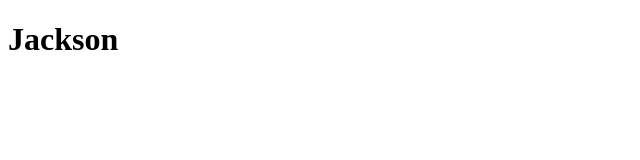
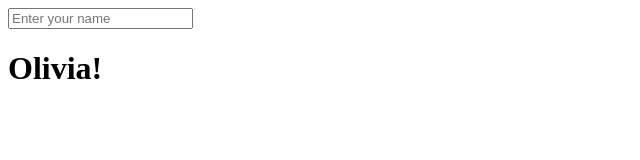
Before and after one commit to Kiro705/angular-project, a website: page index.html in a window 1280 px wide. Shown: the whole page, without its empty margins (0-640 px from the left). Drawn offline with nearby package versions, Linux system fonts and the light colour scheme.

Commit message:
changed name to object

```diff
--- a/components/classifieds.ctr.js
+++ b/components/classifieds.ctr.js
@@ -4,6 +4,9 @@
     angular
     .module('ngClassifieds')
     .controller('classifiedsCtrl', function($scope){
-        $scope.name = 'Jackson'
+        $scope.name = {
+            first: 'Olivia',
+            last: 'Sui'
+        }
     })
 })();
--- a/index.html
+++ b/index.html
@@ -4,7 +4,10 @@
         <title>ngClassifieds</title>
     </head>
     <body ng-app="ngClassifieds" ng-controller="classifiedsCtrl">
-        <h1>{{ name }}</h1>
+
+        <input type="text" placeholder="Enter your name" ng-model="nhjame">
+        <h1>{{ name.first + '!'}}</h1>
+
         <script src="node_modules/angular/angular.js"></script>
         <script src="scripts/app.js"></script>
         <script src="components/classifieds.ctr.js"></script>
```
